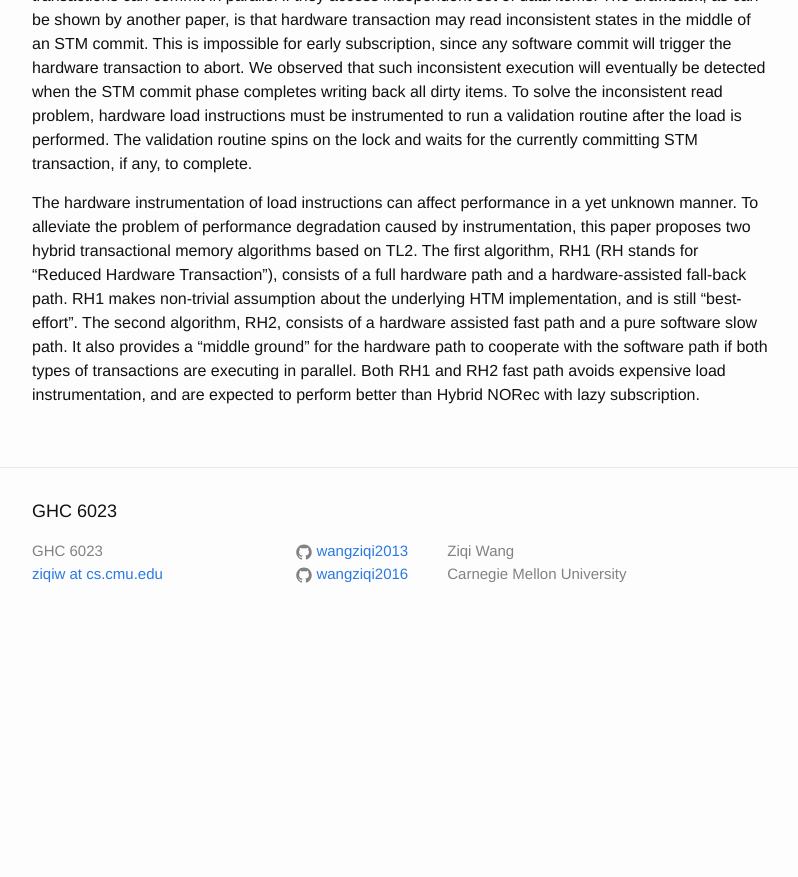
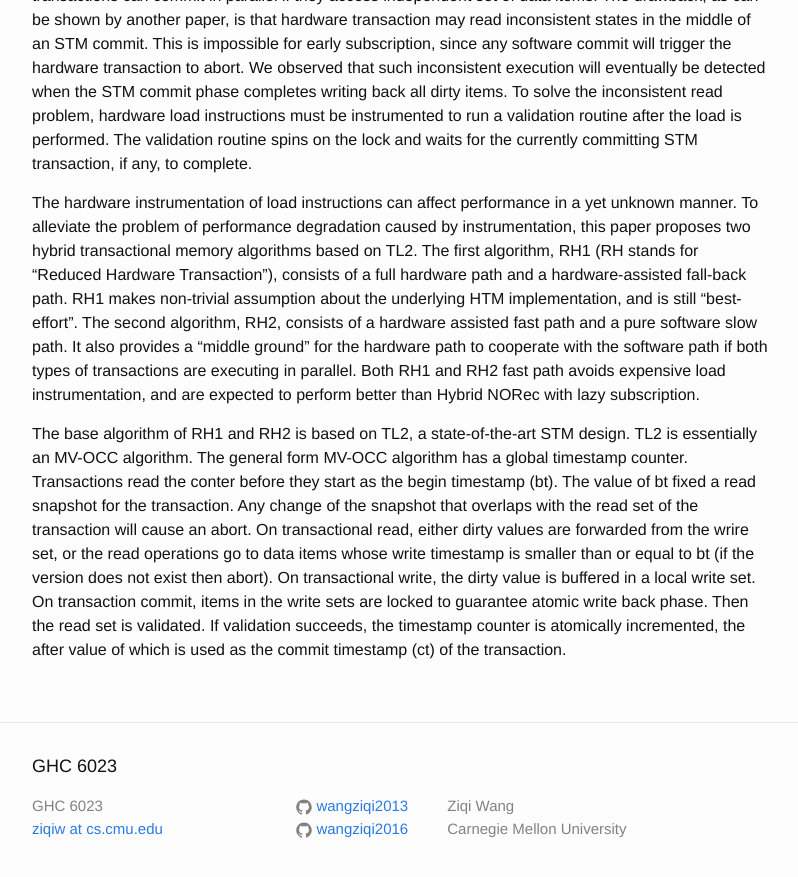
Before and after one commit to wangziqi2013/wangziqi2013.github.io, a Jekyll site: the page built from _posts/2018-05-30-Reduced-HTM.markdown, in a window 1280 px wide and 900 px high, scrolled down 1045 px. Shown: the top 877 px of the window, without its empty margins (238-1036 px from the left). Built offline with Jekyll 4.4.1, drawn with Linux system fonts in a browser that asks for light colours; before the commit the page ends 1690 px from its top, so only the background shows below that.

Commit message:
Working on TL2

```diff
--- a/_posts/2018-05-30-Reduced-HTM.markdown
+++ b/_posts/2018-05-30-Reduced-HTM.markdown
@@ -52,3 +52,13 @@ implementation, and is still "best-effort". The second algorithm, RH2, consists
 a pure software slow path. It also provides a "middle ground" for the hardware path to cooperate with the software
 path if both types of transactions are executing in parallel. Both RH1 and RH2 fast path avoids expensive load instrumentation,
 and are expected to perform better than Hybrid NORec with lazy subscription.
+
+The base algorithm of RH1 and RH2 is based on TL2, a state-of-the-art STM design. TL2 is essentially an MV-OCC algorithm.
+The general form MV-OCC algorithm has a global timestamp counter. Transactions read the conter before they start as the
+begin timestamp (bt). The value of bt fixed a read snapshot for the transaction. Any change of the snapshot that overlaps
+with the read set of the transaction will cause an abort. On transactional read, either dirty values are forwarded from the
+wrire set, or the read operations go to data items whose write timestamp is smaller than or equal to bt (if the version
+does not exist then abort). On transactional write, the dirty value is buffered in a local write set. On transaction commit,
+items in the write sets are locked to guarantee atomic write back phase. Then the read set is validated. If validation
+succeeds, the timestamp counter is atomically incremented, the after value of which is used as the commit timestamp (ct) of
+the transaction.
```
